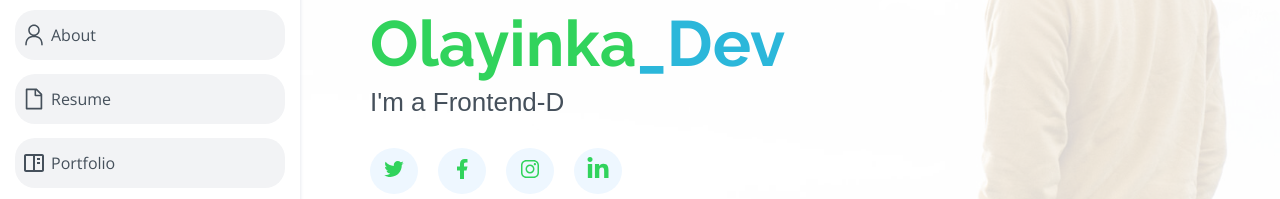
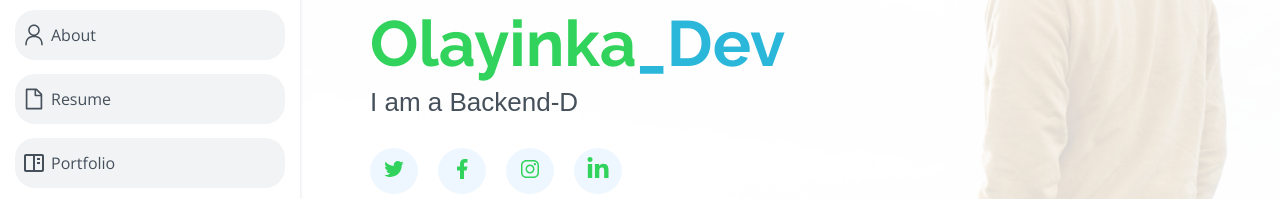
Before and after one commit to olayinka06-dev/official-portfolio-dev, a React (Create React App) app: page / in a window 1280 px wide. Shown: the part 295-494 px from the top of the page. Built offline with nearby package versions, Linux system fonts and the light colour scheme.

Commit message:
creating the testimonial and resume page

```diff
--- a/src/components/Hero Page/Hero.jsx
+++ b/src/components/Hero Page/Hero.jsx
@@ -12,7 +12,7 @@ import '../../index.css';
 
 const Hero = () => {
 
-  const [texts] = useState(["I'm a Senior Web-Developer", "I'm a Fullstack-Developer", "I'm a Frontend-Developer", "I'm a Backend-Developer", "I'm a FreeLancer"]);
+  const [texts] = useState(["Senior Web-Developer", "Fullstack-Developer", "Frontend-Developer", "Backend-Developer", "FreeLancer"]);
   const [currentTextIndex, setCurrentTextIndex] = useState(0);
   const [currentText, setCurrentText] = useState("");
 
@@ -43,13 +43,8 @@ const Hero = () => {
         <div class="container box-1">
           <h1>Olayinka<span>_Dev</span></h1>
           <Typical>
-            <p>{currentText}</p>
+            <p>I am a {currentText}</p>
           </Typical>
-          {/* <Typical
-            steps={[`I'm a Web-Developer`, 3000 , `I'm a Freelancer`, 3000, `I'm a Senior MERN Developer`, 3000]}
-            loop={Infinity}
-            wrapper="p"
-          /> */}
           <div class="social-links">
             <Link to={'/'}><AiOutlineTwitter/></Link>
             <Link to={'/'}><RiFacebookFill/></Link>
```
